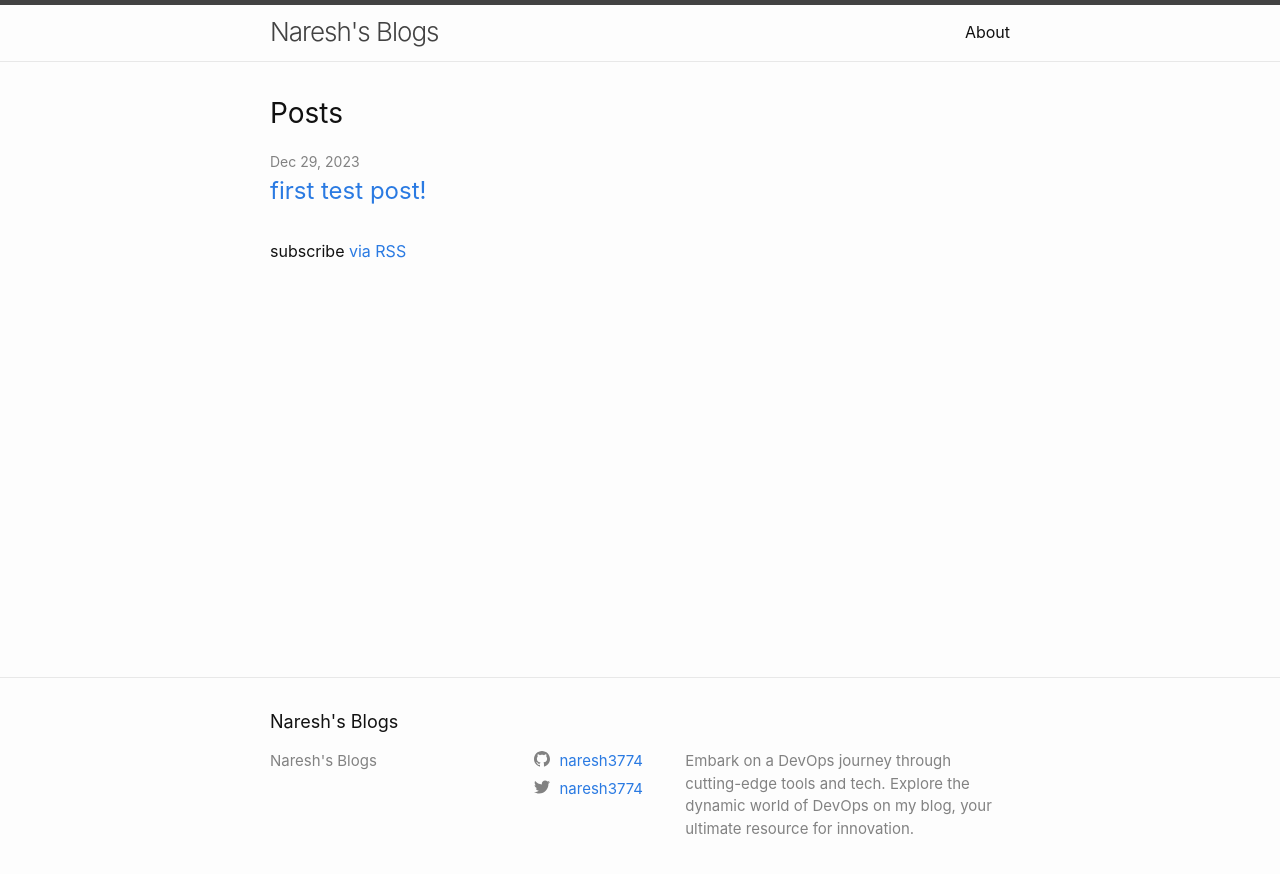
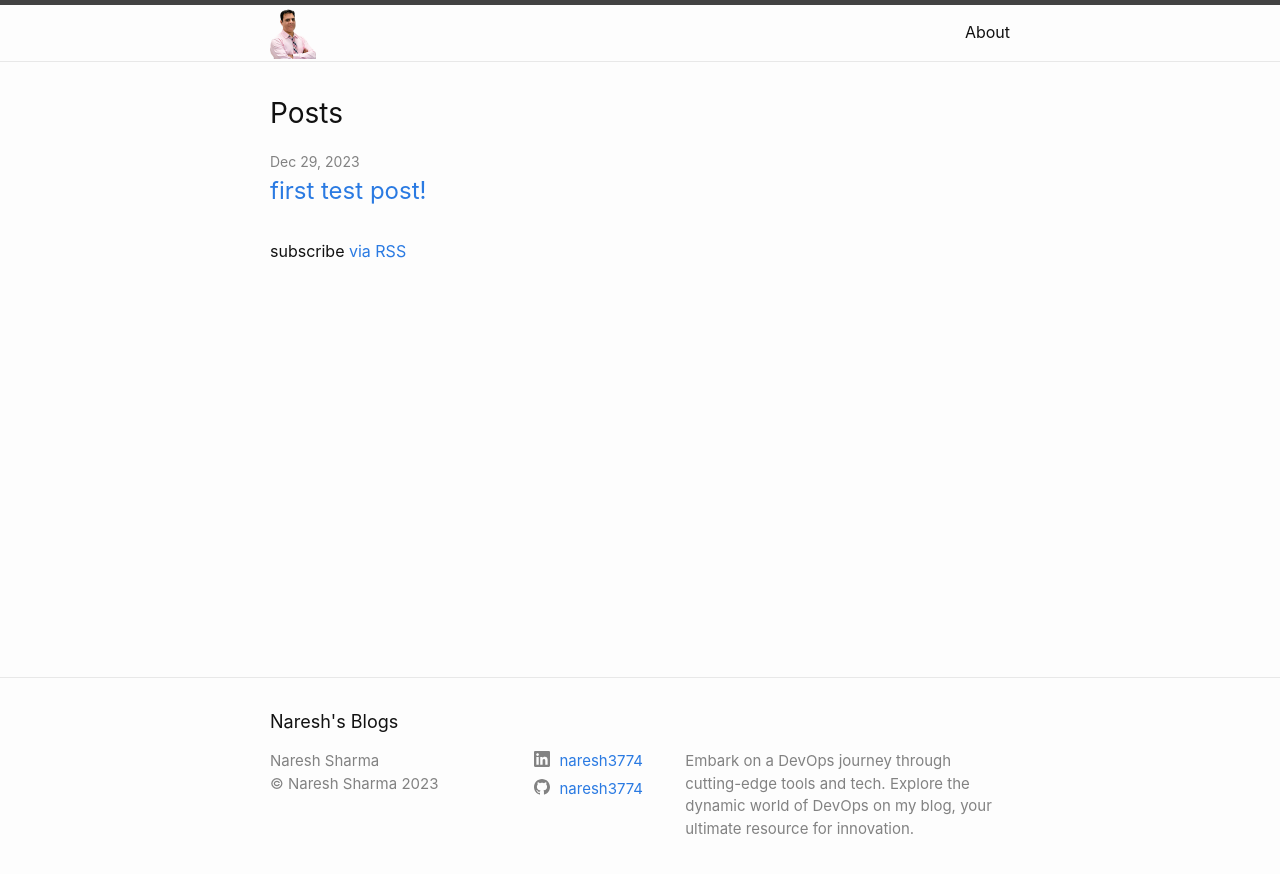
Before and after one commit to naresh3774/blogs, a Jekyll site: the page built from index.md, in a window 1280 px wide. Shown: the top 874 px of the page. Built offline with Jekyll 4.4.1, drawn with Linux system fonts in a browser that asks for light colours.

Commit message:
All branding activities updated

```diff
--- a/_config.yml
+++ b/_config.yml
@@ -21,9 +21,11 @@ description: >- # this means to ignore newlines until "baseurl:"
   your ultimate resource for innovation.
 baseurl: "/blogs" # the subpath of your site, e.g. /blog
 url: "https://naresh3774.github.io" # the base hostname & protocol for your site, e.g. http://example.com
-twitter_username: naresh3774
+linkedin_username: naresh3774
 github_username:  naresh3774
-
+author: "Naresh Sharma"
+copyright: "Naresh Sharma"
+title-logo: /images/title-logo.png
 # Build settings
 markdown: kramdown
 theme: minima
--- a/_includes/footer.html
+++ b/_includes/footer.html
@@ -1,5 +1,5 @@
 <footer class="site-footer h-card">
-  <data class="u-url" href="{{ "/" | relative_url }}"></data>
+  <data class="u-url" href="{{ " /" | relative_url }}"></data>
 
   <div class="wrapper">
 
@@ -18,6 +18,9 @@
           {%- if site.email -%}
           <li><a class="u-email" href="mailto:{{ site.email }}">{{ site.email }}</a></li>
           {%- endif -%}
+          {%- if site.copyright -%}
+          <li>&copy; {{ site.copyright }} {{ 'now' | date: "%Y" }}</li>
+          {%- endif -%}
         </ul>
       </div>
 
--- a/_includes/header.html
+++ b/_includes/header.html
@@ -3,7 +3,19 @@
   <div class="wrapper">
     {%- assign default_paths = site.pages | map: "path" -%}
     {%- assign page_paths = site.header_pages | default: default_paths -%}
+    <!-- # original title display code from the minima theme
     <a class="site-title" rel="author" href="{{ "/" | relative_url }}">{{ site.title | escape }}</a>
+    -->
+    <!-- Custom: Add title or title-logo -->
+    <a class="site-title" rel="author" href="{{ '/' | relative_url }}">
+      {%- if site.title-logo -%}
+      <img src="{{ site.title-logo | relative_url }}" alt="{{ site.title | escape }}"></img>
+      {%- else -%}
+      {{ site.title | escape }}
+      {%- endif -%}
+    </a>
+    <!-- Custom: Add title or title-logo  End -->
+
 
     {%- if page_paths -%}
     <nav class="site-nav">
--- a/_includes/social.html
+++ b/_includes/social.html
@@ -1,14 +1,49 @@
 <ul class="social-media-list">
-  {%- if site.dribbble_username -%}<li><a href="https://dribbble.com/{{ site.dribbble_username| cgi_escape | escape }}"><svg class="svg-icon"><use xlink:href="{{ '/assets/minima-social-icons.svg#dribbble' | relative_url }}"></use></svg> <span class="username">{{ site.dribbble_username| escape }}</span></a></li>{%- endif -%}
-  {%- if site.facebook_username -%}<li><a href="https://www.facebook.com/{{ site.facebook_username| cgi_escape | escape }}"><svg class="svg-icon"><use xlink:href="{{ '/assets/minima-social-icons.svg#facebook' | relative_url }}"></use></svg> <span class="username">{{ site.facebook_username| escape }}</span></a></li>{%- endif -%}
-  {%- if site.flickr_username -%}<li><a href="https://www.flickr.com/photos/{{ site.flickr_username| cgi_escape | escape }}"><svg class="svg-icon"><use xlink:href="{{ '/assets/minima-social-icons.svg#flickr' | relative_url }}"></use></svg> <span class="username">{{ site.flickr_username| escape }}</span></a></li>{%- endif -%}
-  {%- if site.github_username -%}<li><a href="https://github.com/{{ site.github_username| cgi_escape | escape }}"><svg class="svg-icon"><use xlink:href="{{ '/assets/minima-social-icons.svg#github' | relative_url }}"></use></svg> <span class="username">{{ site.github_username| escape }}</span></a></li>{%- endif -%}
-  {%- if site.instagram_username -%}<li><a href="https://instagram.com/{{ site.instagram_username| cgi_escape | escape }}"><svg class="svg-icon"><use xlink:href="{{ '/assets/minima-social-icons.svg#instagram' | relative_url }}"></use></svg> <span class="username">{{ site.instagram_username| escape }}</span></a></li>{%- endif -%}
-  {%- if site.linkedin_username -%}<li><a href="https://www.linkedin.com/in/{{ site.linkedin_username| cgi_escape | escape }}"><svg class="svg-icon"><use xlink:href="{{ '/assets/minima-social-icons.svg#linkedin' | relative_url }}"></use></svg> <span class="username">{{ site.linkedin_username| escape }}</span></a></li>{%- endif -%}
-  {%- if site.pinterest_username -%}<li><a href="https://www.pinterest.com/{{ site.pinterest_username| cgi_escape | escape }}"><svg class="svg-icon"><use xlink:href="{{ '/assets/minima-social-icons.svg#pinterest' | relative_url }}"></use></svg> <span class="username">{{ site.pinterest_username| escape }}</span></a></li>{%- endif -%}
-  {%- for mst in site.mastodon -%}{%- if mst.username and mst.instance -%}<li><a href="https://{{ mst.instance| cgi_escape | escape}}/@{{mst.username}}"><svg class="svg-icon"><use xlink:href="{{ '/assets/minima-social-icons.svg#mastodon' | relative_url }}"></use></svg> <span class="username">{{ mst.username|escape }}</span></a></li>{%- endif -%}{%- endfor -%}
-  {%- if site.twitter_username -%}<li><a href="https://www.twitter.com/{{ site.twitter_username| cgi_escape | escape }}"><svg class="svg-icon"><use xlink:href="{{ '/assets/minima-social-icons.svg#twitter' | relative_url }}"></use></svg> <span class="username">{{ site.twitter_username| escape }}</span></a></li>{%- endif -%}
-  {%- if site.youtube_username -%}<li><a href="https://youtube.com/{{ site.youtube_username| cgi_escape | escape }}"><svg class="svg-icon"><use xlink:href="{{ '/assets/minima-social-icons.svg#youtube' | relative_url }}"></use></svg> <span class="username">{{ site.youtube_username| escape }}</span></a></li>{%- endif -%}
-  {%- if site.googleplus_username -%}<li><a href="https://plus.google.com/{{ site.googleplus_username| escape }}"><svg class="svg-icon"><use xlink:href="{{ '/assets/minima-social-icons.svg#googleplus' | relative_url }}"></use></svg> <span class="username">{{ site.googleplus_username| escape }}</span></a></li>{%- endif -%}
-  {%- if site.rss -%}<li><a href="{{ 'feed.xml' | relative_url }}"><svg class="svg-icon"><use xlink:href="{{ '/assets/minima-social-icons.svg#rss' | relative_url }}"></use></svg> <span>{{ site.rss | escape }}</span></a></li>{%- endif -%}
+  {%- if site.linkedin_username -%}<li><a
+      href="https://www.linkedin.com/in/{{ site.linkedin_username| cgi_escape | escape }}"><svg class="svg-icon">
+        <use xlink:href="{{ '/assets/minima-social-icons.svg#linkedin' | relative_url }}"></use>
+      </svg> <span class="username">{{ site.linkedin_username| escape }}</span></a></li>{%- endif -%}
+  {%- if site.dribbble_username -%}<li><a
+      href="https://dribbble.com/{{ site.dribbble_username| cgi_escape | escape }}"><svg class="svg-icon">
+        <use xlink:href="{{ '/assets/minima-social-icons.svg#dribbble' | relative_url }}"></use>
+      </svg> <span class="username">{{ site.dribbble_username| escape }}</span></a></li>{%- endif -%}
+  {%- if site.facebook_username -%}<li><a
+      href="https://www.facebook.com/{{ site.facebook_username| cgi_escape | escape }}"><svg class="svg-icon">
+        <use xlink:href="{{ '/assets/minima-social-icons.svg#facebook' | relative_url }}"></use>
+      </svg> <span class="username">{{ site.facebook_username| escape }}</span></a></li>{%- endif -%}
+  {%- if site.flickr_username -%}<li><a
+      href="https://www.flickr.com/photos/{{ site.flickr_username| cgi_escape | escape }}"><svg class="svg-icon">
+        <use xlink:href="{{ '/assets/minima-social-icons.svg#flickr' | relative_url }}"></use>
+      </svg> <span class="username">{{ site.flickr_username| escape }}</span></a></li>{%- endif -%}
+  {%- if site.github_username -%}<li><a href="https://github.com/{{ site.github_username| cgi_escape | escape }}"><svg
+        class="svg-icon">
+        <use xlink:href="{{ '/assets/minima-social-icons.svg#github' | relative_url }}"></use>
+      </svg> <span class="username">{{ site.github_username| escape }}</span></a></li>{%- endif -%}
+  {%- if site.instagram_username -%}<li><a
+      href="https://instagram.com/{{ site.instagram_username| cgi_escape | escape }}"><svg class="svg-icon">
+        <use xlink:href="{{ '/assets/minima-social-icons.svg#instagram' | relative_url }}"></use>
+      </svg> <span class="username">{{ site.instagram_username| escape }}</span></a></li>{%- endif -%}
+  {%- if site.pinterest_username -%}<li><a
+      href="https://www.pinterest.com/{{ site.pinterest_username| cgi_escape | escape }}"><svg class="svg-icon">
+        <use xlink:href="{{ '/assets/minima-social-icons.svg#pinterest' | relative_url }}"></use>
+      </svg> <span class="username">{{ site.pinterest_username| escape }}</span></a></li>{%- endif -%}
+  {%- for mst in site.mastodon -%}{%- if mst.username and mst.instance -%}<li><a
+      href="https://{{ mst.instance| cgi_escape | escape}}/@{{mst.username}}"><svg class="svg-icon">
+        <use xlink:href="{{ '/assets/minima-social-icons.svg#mastodon' | relative_url }}"></use>
+      </svg> <span class="username">{{ mst.username|escape }}</span></a></li>{%- endif -%}{%- endfor -%}
+  {%- if site.twitter_username -%}<li><a
+      href="https://www.twitter.com/{{ site.twitter_username| cgi_escape | escape }}"><svg class="svg-icon">
+        <use xlink:href="{{ '/assets/minima-social-icons.svg#twitter' | relative_url }}"></use>
+      </svg> <span class="username">{{ site.twitter_username| escape }}</span></a></li>{%- endif -%}
+  {%- if site.youtube_username -%}<li><a
+      href="https://youtube.com/{{ site.youtube_username| cgi_escape | escape }}"><svg class="svg-icon">
+        <use xlink:href="{{ '/assets/minima-social-icons.svg#youtube' | relative_url }}"></use>
+      </svg> <span class="username">{{ site.youtube_username| escape }}</span></a></li>{%- endif -%}
+  {%- if site.googleplus_username -%}<li><a href="https://plus.google.com/{{ site.googleplus_username| escape }}"><svg
+        class="svg-icon">
+        <use xlink:href="{{ '/assets/minima-social-icons.svg#googleplus' | relative_url }}"></use>
+      </svg> <span class="username">{{ site.googleplus_username| escape }}</span></a></li>{%- endif -%}
+  {%- if site.rss -%}<li><a href="{{ 'feed.xml' | relative_url }}"><svg class="svg-icon">
+        <use xlink:href="{{ '/assets/minima-social-icons.svg#rss' | relative_url }}"></use>
+      </svg> <span>{{ site.rss | escape }}</span></a></li>{%- endif -%}
 </ul>
```
Also changed, not shown: other parts of _includes/header.html (+2 -1 lines), images/title-logo.png (added). Lines whose indentation alone changed are shown as unchanged.
